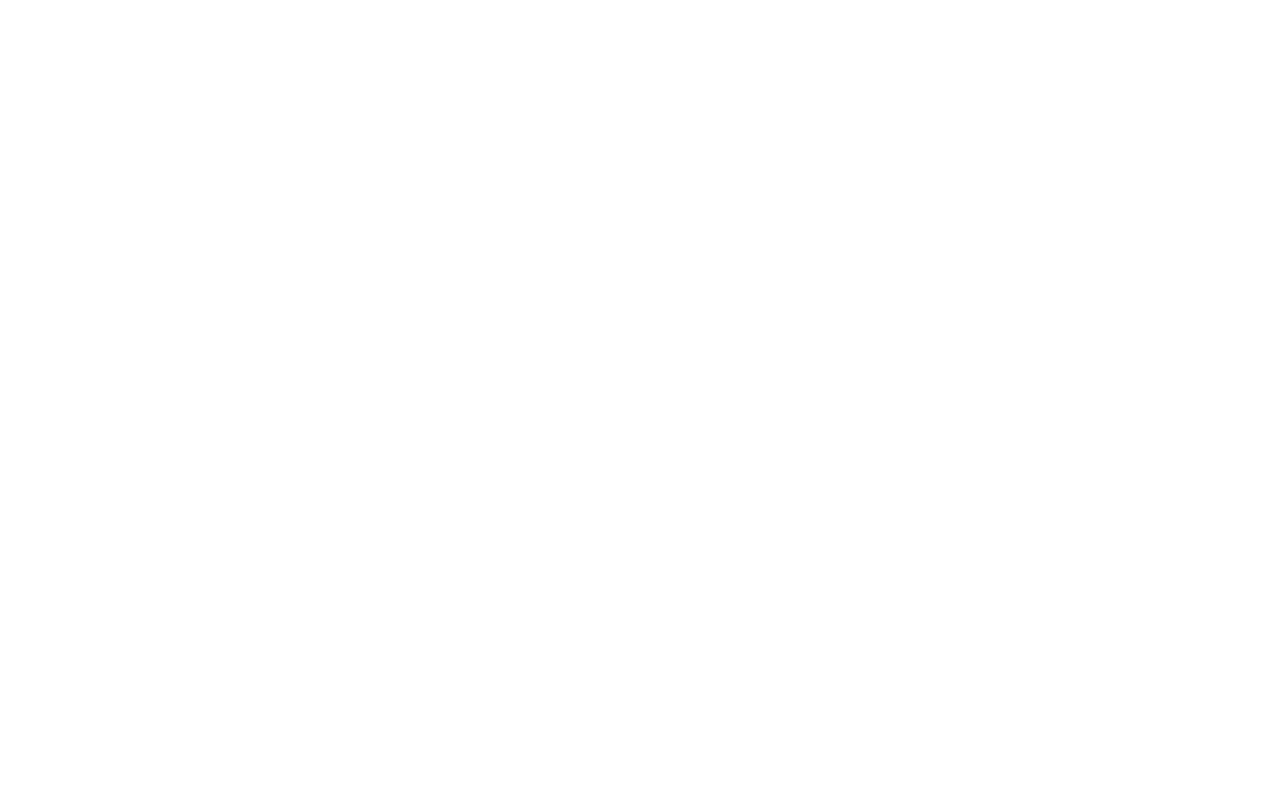
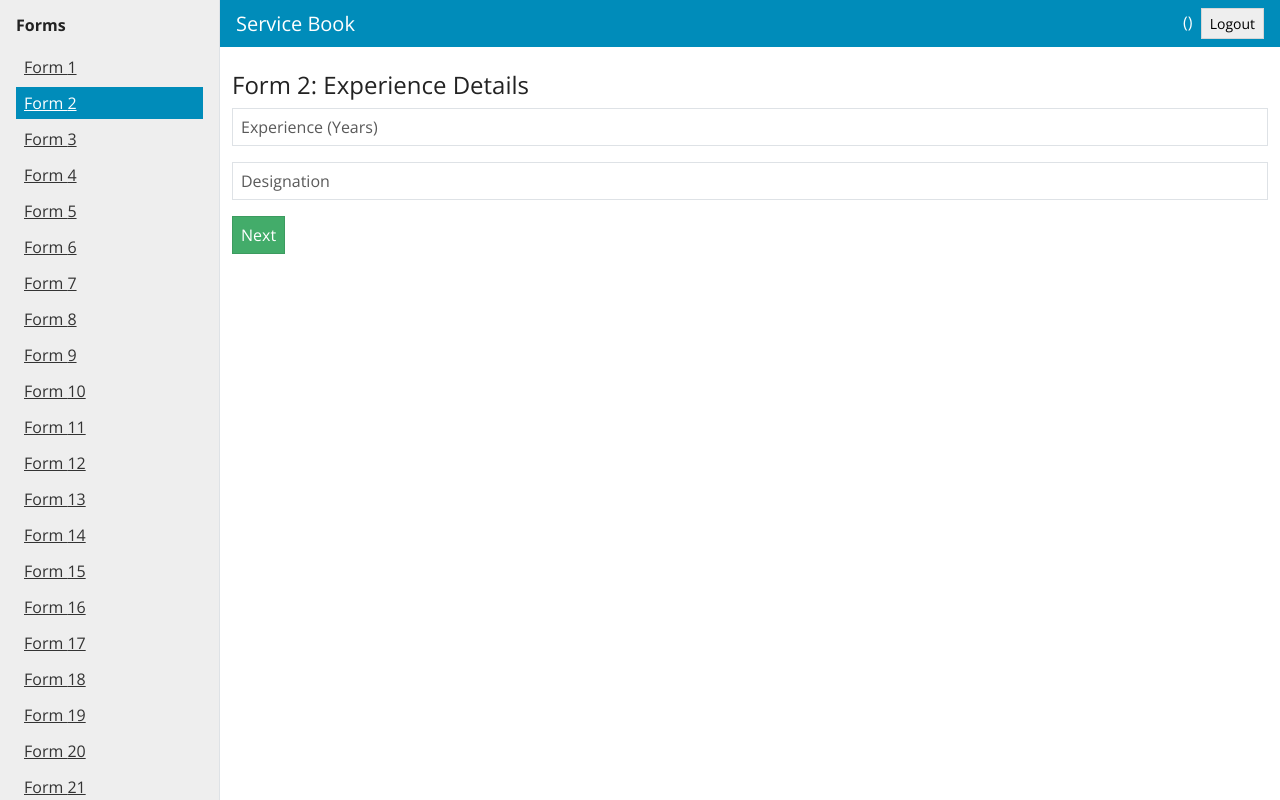
Before and after one commit to jcs-123/Service-Mern, a React (Vite) app: page /form/2 in a window 1280 px wide. Before the commit this address had no page. Built offline with nearby package versions, Linux system fonts and the light colour scheme.

Commit message:
frontend

```diff
--- a/package.json
+++ b/package.json
@@ -10,8 +10,11 @@
     "preview": "vite preview"
   },
   "dependencies": {
+    "axios": "^1.12.2",
+    "bootstrap": "^5.3.8",
     "react": "^19.1.1",
     "react-dom": "^19.1.1",
+    "react-icons": "^5.5.0",
     "react-router-dom": "^7.9.4"
   },
   "devDependencies": {
--- a/src/App.jsx
+++ b/src/App.jsx
@@ -1,15 +1,20 @@
-
-import { Route, Routes } from 'react-router-dom'
-import './App.css'
+import { Routes, Route, Navigate } from "react-router-dom";
+import "./App.css";
+import Login from "./pages/Login";
+import Form1 from "./pages/Form1";
+import Form2 from "./pages/Form2"; // add more later
 
 function App() {
-
   return (
     <>
-<Routes>
-</Routes>
+      <Routes>
+        <Route path="/" element={<Navigate to="/login" />} />
+        <Route path="/login" element={<Login />} />
+        <Route path="/form/1" element={<Form1 />} />
+        <Route path="/form/2" element={<Form2 />} />
+      </Routes>
     </>
-  )
+  );
 }
 
-export default App
+export default App;
--- /dev/null
+++ b/src/components/Navbar.jsx
@@ -0,0 +1,27 @@
+import React from "react";
+import { useNavigate } from "react-router-dom";
+
+const Navbar = () => {
+  const name = localStorage.getItem("name");
+  const department = localStorage.getItem("department");
+  const navigate = useNavigate();
+
+  const logout = () => {
+    localStorage.clear();
+    navigate("/login");
+  };
+
+  return (
+    <nav className="navbar navbar-dark bg-primary px-3 d-flex justify-content-between">
+      <h5 className="text-white mb-0">Service Book</h5>
+      <div className="text-white">
+        {name} ({department}) &nbsp;
+        <button className="btn btn-light btn-sm" onClick={logout}>
+          Logout
+        </button>
+      </div>
+    </nav>
+  );
+};
+
+export default Navbar;
--- a/src/components/Sidebar.jsx
+++ b/src/components/Sidebar.jsx
@@ -0,0 +1,31 @@
+import React from "react";
+import { Link, useLocation } from "react-router-dom";
+
+const Sidebar = () => {
+  const location = useLocation();
+  const forms = Array.from({ length: 21 }, (_, i) => i + 1);
+
+  return (
+    <div
+      className="bg-light border-end p-3"
+      style={{ width: "220px", height: "100vh", overflowY: "auto" }}
+    >
+      <h6 className="fw-bold mb-3">Forms</h6>
+      {forms.map((n) => (
+        <Link
+          key={n}
+          to={`/form/${n}`}
+          className={`d-block py-1 px-2 mb-1 rounded ${
+            location.pathname === `/form/${n}`
+              ? "bg-primary text-white"
+              : "text-dark"
+          }`}
+        >
+          Form {n}
+        </Link>
+      ))}
+    </div>
+  );
+};
+
+export default Sidebar;
--- /dev/null
+++ b/src/pages/Form1.jsx
@@ -0,0 +1,45 @@
+import React, { useState } from "react";
+import { useNavigate } from "react-router-dom";
+import Navbar from "../components/Navbar";
+import Sidebar from "../components/Sidebar";
+
+const Form1 = () => {
+  const [data, setData] = useState({ qualification: "", year: "" });
+  const navigate = useNavigate();
+
+  const handleNext = () => {
+    localStorage.setItem("form1", JSON.stringify(data));
+    navigate("/form/2");
+  };
+
+  return (
+    <div className="d-flex">
+      <Sidebar />
+      <div className="flex-grow-1">
+        <Navbar />
+        <div className="container py-4">
+          <h4>Form 1: Basic Details</h4>
+          <input
+            className="form-control mb-3"
+            placeholder="Qualification"
+            value={data.qualification}
+            onChange={(e) =>
+              setData({ ...data, qualification: e.target.value })
+            }
+          />
+          <input
+            className="form-control mb-3"
+            placeholder="Year"
+            value={data.year}
+            onChange={(e) => setData({ ...data, year: e.target.value })}
+          />
+          <button className="btn btn-success" onClick={handleNext}>
+            Next
+          </button>
+        </div>
+      </div>
+    </div>
+  );
+};
+
+export default Form1;
--- /dev/null
+++ b/src/pages/Form2.jsx
@@ -0,0 +1,47 @@
+import React, { useState } from "react";
+import { useNavigate } from "react-router-dom";
+import Navbar from "../components/Navbar";
+import Sidebar from "../components/Sidebar";
+
+const Form2 = () => {
+  const [data, setData] = useState({ experience: "", designation: "" });
+  const navigate = useNavigate();
+
+  const handleNext = () => {
+    localStorage.setItem("form2", JSON.stringify(data));
+    navigate("/form/3"); // later create Form3
+  };
+
+  return (
+    <div className="d-flex">
+      <Sidebar />
+      <div className="flex-grow-1">
+        <Navbar />
+        <div className="container py-4">
+          <h4>Form 2: Experience Details</h4>
+          <input
+            className="form-control mb-3"
+            placeholder="Experience (Years)"
+            value={data.experience}
+            onChange={(e) =>
+              setData({ ...data, experience: e.target.value })
+            }
+          />
+          <input
+            className="form-control mb-3"
+            placeholder="Designation"
+            value={data.designation}
+            onChange={(e) =>
+              setData({ ...data, designation: e.target.value })
+            }
+          />
+          <button className="btn btn-success" onClick={handleNext}>
+            Next
+          </button>
+        </div>
+      </div>
+    </div>
+  );
+};
+
+export default Form2;
--- /dev/null
+++ b/src/pages/Login.jsx
@@ -0,0 +1,44 @@
+import React, { useState } from "react";
+import { useNavigate } from "react-router-dom";
+
+const Login = () => {
+  const [form, setForm] = useState({ username: "", password: "" });
+  const navigate = useNavigate();
+
+  const handleSubmit = (e) => {
+    e.preventDefault();
+    if (form.username && form.password) {
+      // mock login
+      localStorage.setItem("name", form.username);
+      localStorage.setItem("department", "Computer Science");
+      navigate("/form/1");
+    } else {
+      alert("Please fill username and password");
+    }
+  };
+
+  return (
+    <div className="vh-100 d-flex justify-content-center align-items-center bg-light">
+      <div className="card p-4 shadow" style={{ width: "320px" }}>
+        <h4 className="text-center mb-3">Service Book Login</h4>
+        <form onSubmit={handleSubmit}>
+          <input
+            type="text"
+            className="form-control mb-3"
+            placeholder="Username"
+            onChange={(e) => setForm({ ...form, username: e.target.value })}
+          />
+          <input
+            type="password"
+            className="form-control mb-3"
+            placeholder="Password"
+            onChange={(e) => setForm({ ...form, password: e.target.value })}
+          />
+          <button className="btn btn-primary w-100">Login</button>
+        </form>
+      </div>
+    </div>
+  );
+};
+
+export default Login;
```
Also changed, not shown: 1 other file (tests, documents, lock files or other folders).
